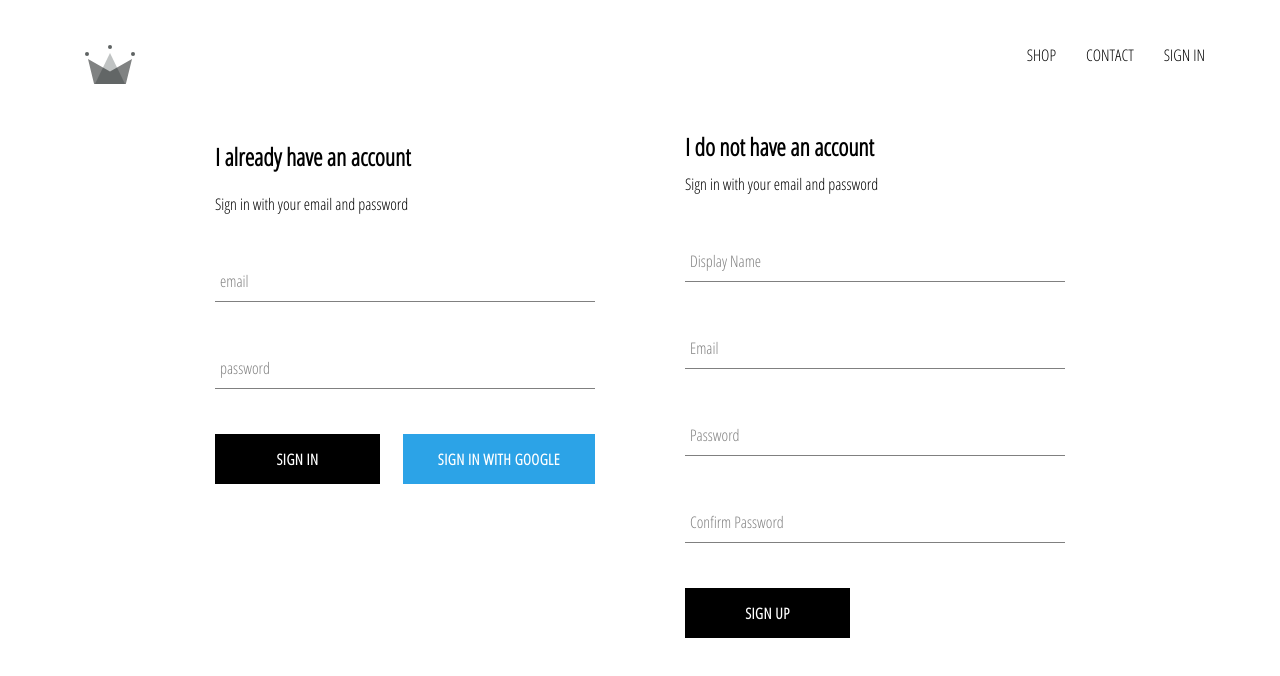
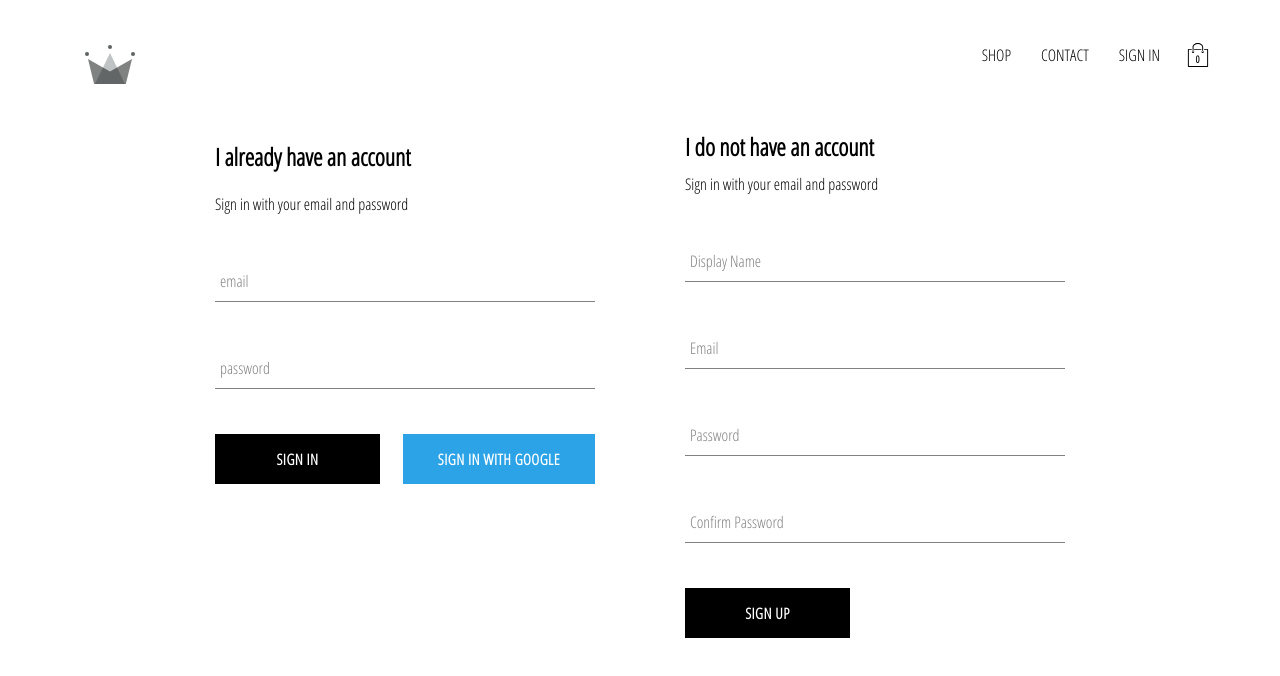
Before and after one commit to Abdelwahab0/crwn-clothing, a React (Create React App) app: page /signin in a window 1280 px wide. Shown: the top 676 px of the page. Built offline with nearby package versions, Linux system fonts and the light colour scheme; no server answers.

Commit message:
added cartIcon and cartDropdown component, also added cart reducer

```diff
--- /dev/null
+++ b/src/components/cart-dropdown/cart-dropdown.component.jsx
@@ -0,0 +1,13 @@
+import React from 'react';
+import CustomButton from '../custom-button/custom-button.component';
+
+import './cart-dropdown.styles.scss';
+
+const CartDropdown = () => (
+    <div className='cart-dropdown'>
+        <div className='cart-item' />
+        <CustomButton>GO TO CHECKOUT</CustomButton>
+    </div>
+);
+
+export default CartDropdown;
--- /dev/null
+++ b/src/components/cart-dropdown/cart-dropdown.styles.scss
@@ -0,0 +1,24 @@
+.cart-dropdown {
+    position: absolute;
+    width: 240px;
+    height: 340px;
+    display: flex;
+    flex-direction: column;
+    padding: 20px;
+    border: 1px solid black;
+    background-color: white;
+    top: 90px;
+    right: 40px;
+    z-index: 5;
+
+    .cart-items {
+      height: 240px;
+      display: flex;
+      flex-direction: column;
+      overflow: scroll;
+    }
+
+    button {
+      margin-top: auto;
+    }
+  }
--- /dev/null
+++ b/src/components/cart-icon/cart-icon.component.jsx
@@ -0,0 +1,21 @@
+import React from 'react';
+import { connect } from 'react-redux';
+
+import { toggleCartHidden } from '../../redux/cart/cart.actions'
+
+import { ReactComponent as ShoppingIcon } from '../../assets/shopping-bag.svg';
+
+import './cart-icon.styles.scss';
+
+const CartIcon = ({ toggleCartHidden }) => (
+    <div className='cart-icon' onClick={toggleCartHidden}>
+        <ShoppingIcon className='shopping-icon' />
+        <span className='item-count'>0</span>
+    </div>
+);
+
+const mapDispatchToProps = dispatch => ({
+    toggleCartHidden: () => dispatch(toggleCartHidden())
+});
+
+export default connect(null, mapDispatchToProps)(CartIcon);
--- /dev/null
+++ b/src/components/cart-icon/cart-icon.styles.scss
@@ -0,0 +1,21 @@
+.cart-icon {
+    width: 45px;
+    height: 45px;
+    position: relative;
+    display: flex;
+    align-items: center;
+    justify-content: center;
+    cursor: pointer;
+
+    .shopping-icon {
+      width: 24px;
+      height: 24px;
+    }
+
+    .item-count {
+      position: absolute;
+      font-size: 10px;
+      font-weight: bold;
+      bottom: 12px;
+    }
+  }
--- a/src/components/header/header.component.jsx
+++ b/src/components/header/header.component.jsx
@@ -2,13 +2,15 @@
 import { Link } from 'react-router-dom';
 
 import { auth } from '../../firebase/firebase.utils';
+import CartIcon from '../cart-icon/cart-icon.component';
 import { connect } from 'react-redux';
 
 import './header.styles.scss';
 
 import { ReactComponent as Logo } from '../../assets/crown.svg';
+import CartDropdown from '../cart-dropdown/cart-dropdown.component';
 
-const Header = ({ currentUser }) => (
+const Header = ({ currentUser, hidden }) => (
 
     <div className='header'>
         < Link className="logo-container" to="/" > <Logo className="logo" /> </Link>
@@ -24,11 +26,16 @@
                             SIGN IN
                         </Link>)
             }
-
+            <CartIcon />
         </div>
+        {
+            hidden ? null :
+                <CartDropdown />
+        }
     </div>
 );
-const mapStateToProps = state => ({
-    currentUser: state.user.currentUser
+const mapStateToProps = ({ user: { currentUser }, cart: { hidden } }) => ({
+    currentUser,
+    hidden
 });
 export default connect(mapStateToProps)(Header);
--- a/src/components/sign-up/sign-up.component.jsx
+++ b/src/components/sign-up/sign-up.component.jsx
@@ -25,7 +25,7 @@
 
         const { displayName, email, password, confirmPassword } = this.state;
 
-        if (password != confirmPassword) {
+        if (password !== confirmPassword) {
             alert("Password don't match");
             return;
         }
--- /dev/null
+++ b/src/redux/cart/cart.actions.js
@@ -0,0 +1,5 @@
+import CartActionTypes from './cart.types';
+
+export const toggleCartHidden = () => ({
+    type: CartActionTypes.TOGGLE_CART_HIDDEN
+});
--- /dev/null
+++ b/src/redux/cart/cart.reducer.js
@@ -0,0 +1,19 @@
+import CartActionTypes from './cart.types';
+
+const INITIAL_STATE = {
+    hidden: true
+};
+
+const cartReducer = (state = INITIAL_STATE, action) => {
+    switch (action.type) {
+        case CartActionTypes.TOGGLE_CART_HIDDEN:
+            return {
+                ...state,
+                hidden: !state.hidden
+            }
+        default:
+            return state;
+    }
+}
+
+export default cartReducer;
--- /dev/null
+++ b/src/redux/cart/cart.types.js
@@ -0,0 +1,5 @@
+const CartActionTypes = {
+    TOGGLE_CART_HIDDEN: 'TOGGLE_CART_HIDDEN'
+};
+
+export default CartActionTypes;
--- a/src/redux/root-reducer.js
+++ b/src/redux/root-reducer.js
@@ -1,5 +1,11 @@
-import {combineReducers} from 'redux';
+import { combineReducers } from 'redux';
 
 import userReducer from './user/user.reducer';
+import cartReducer from './cart/cart.reducer';
 
-export default combineReducers({user: userReducer})
+export default combineReducers(
+    {
+        user: userReducer,
+        cart: cartReducer
+
+    });
--- a/src/redux/store.js
+++ b/src/redux/store.js
@@ -1,10 +1,10 @@
-import {createStore, applyMiddleware} from 'redux';
+import { createStore, applyMiddleware } from 'redux';
 import logger from 'redux-logger';
 
 import rootReducer from './root-reducer'
 
 const middlewares = [logger];
 
-const store = createStore(rootReducer, applyMiddleware(... middlewares));
+const store = createStore(rootReducer, applyMiddleware(...middlewares));
 
 export default store;
```
Also changed, not shown: src/assets/shopping-bag.svg (added).
